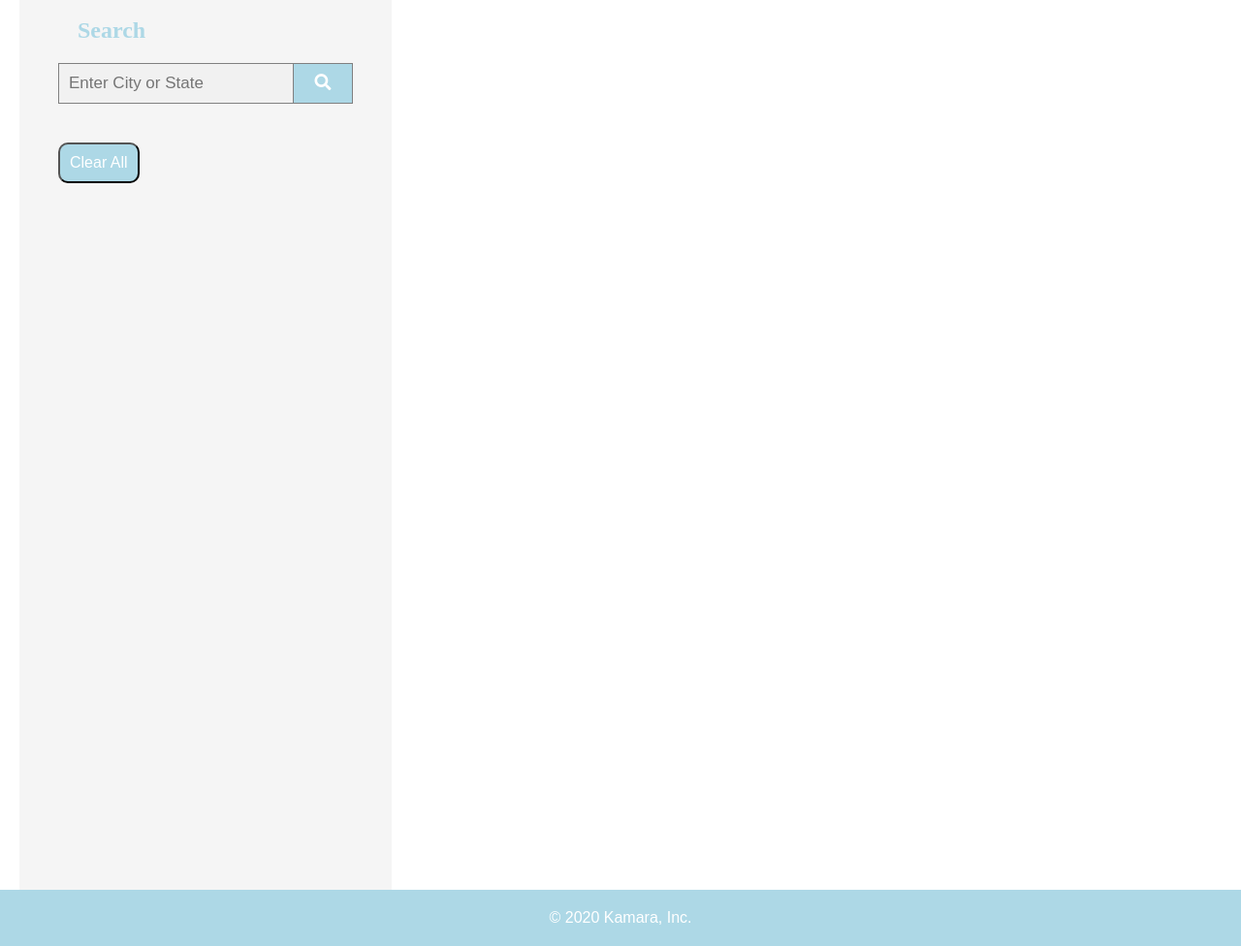
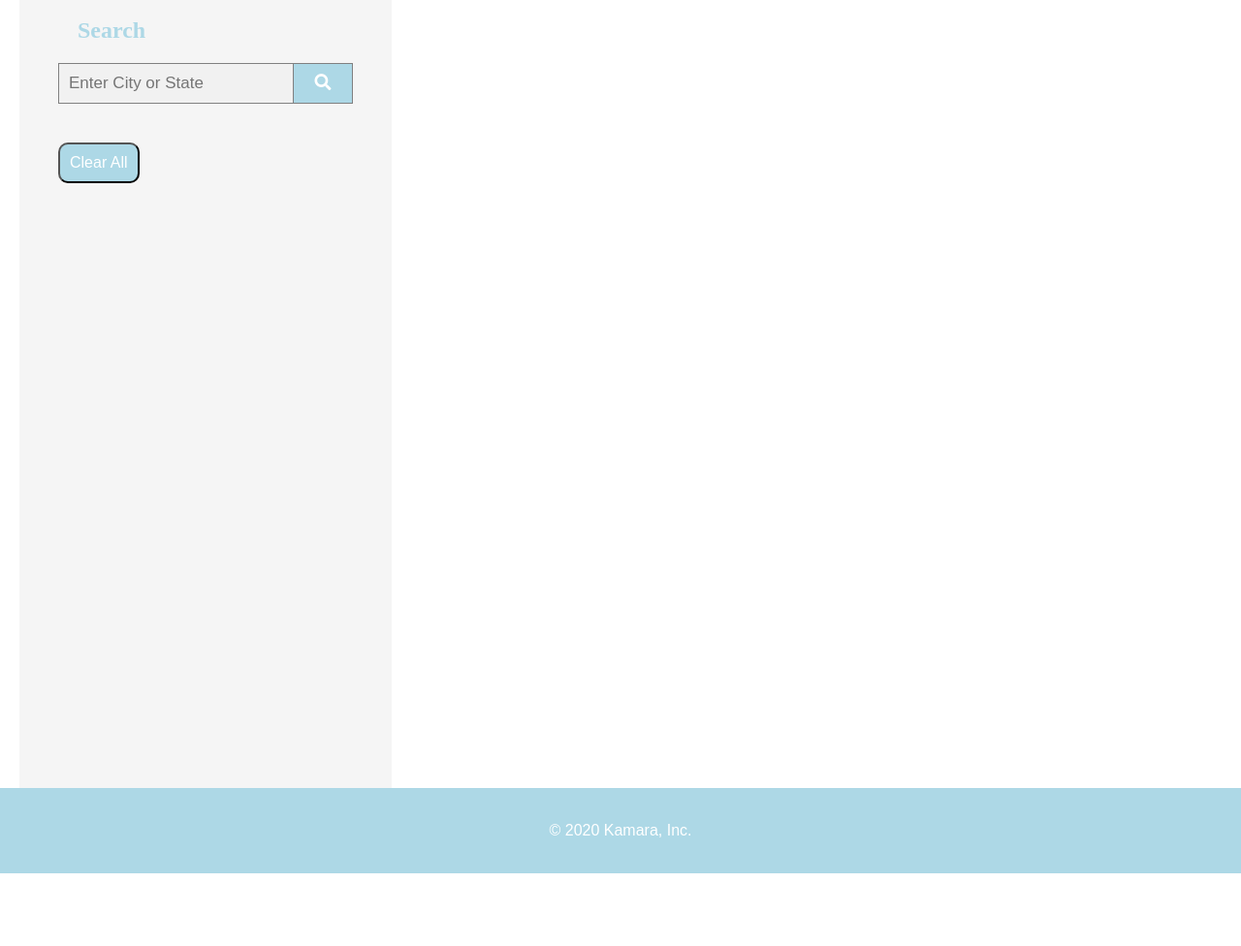
Before and after one commit to kamara-moses/Weather-Dashboard, a plain HTML site: page index.html in a window 1280 px wide. Shown: the part 82-1058 px from the top of the page at 97% size. After the commit the page ends 983 px from the top, so only its background shows below. Drawn offline with nearby package versions, Linux system fonts and the light colour scheme.

Commit message:
more changes to my css file

```diff
--- a/main.css
+++ b/main.css
@@ -32,7 +32,7 @@ h1 {
     background-color: whitesmoke;
     padding: 20px;
     margin-left: 20px;
-    height: 920px;
+    height: 815px;
 }
 
 .column-2 {
@@ -111,7 +111,7 @@ p {
     font-family: fantasy;
     color: white;
     font-size: 16px;
-    padding: 20px;
+    padding: 35px;
     position: sticky;
 }
 
```
